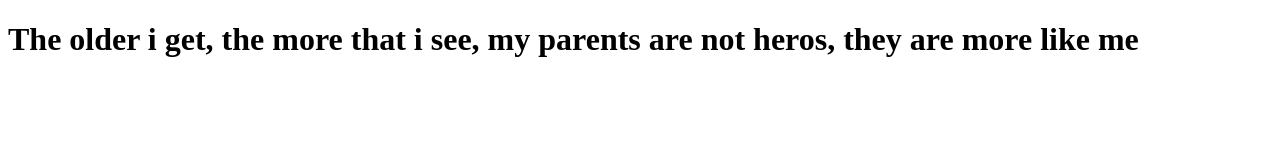
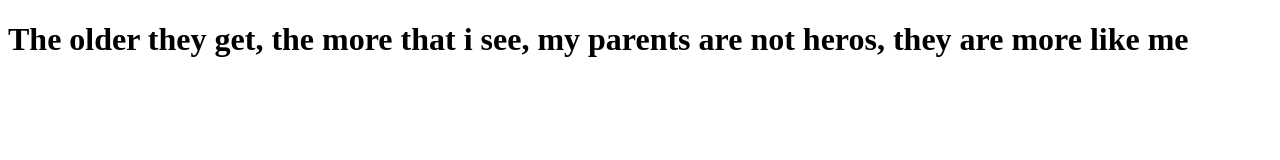
Before and after one commit to veeveeian/1st-commit-proper, a plain HTML site: page index.html in a window 1280 px wide. Drawn offline with Linux system fonts and the light colour scheme.

Commit message:
Update index.html

```diff
--- a/index.html
+++ b/index.html
@@ -7,6 +7,6 @@
     <title>Document</title>
 </head>
 <body>
-    <h1>The older i get, the more that i see, my parents are not heros, they are more like me</h1>
+    <h1>The older they get, the more that i see, my parents are not heros, they are more like me</h1>
 </body>
 </html>
```
